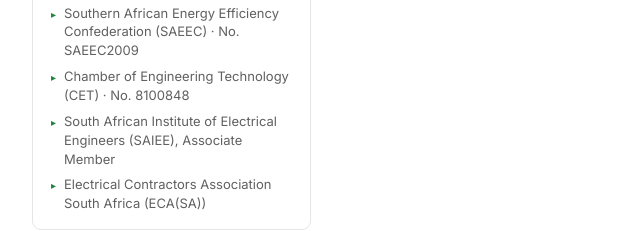
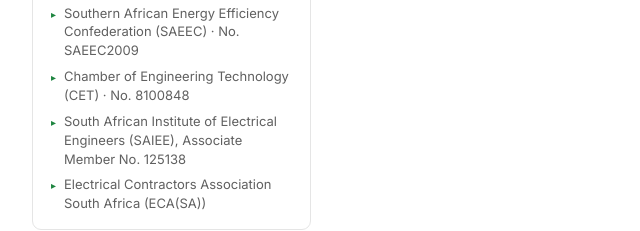
Before and after one commit to Ribatt/ribattseke-website, a plain HTML site: page index.html in a window 1280 px wide. Shown: the part 1537-1768 px from the top of the page, 178-818 px from the left. Drawn offline with nearby package versions, Linux system fonts and the light colour scheme; a web font is replaced by a local one.

Commit message:
Add SAIEE membership number to About tab
Co-Authored-By: Claude Sonnet 4.6 <noreply@anthropic.com>
Claude-Session: https://claude.ai/code/session_01Wn49YsgCAkxgmGwaD8Wsab

```diff
--- a/index.html
+++ b/index.html
@@ -1706,7 +1706,7 @@ footer{padding:20px 0;text-align:center;font-size:12px;color:var(--fg3);}
           <li>South African Photovoltaic Industry Association (SAPVIA)</li>
           <li>Southern African Energy Efficiency Confederation (SAEEC) · No. SAEEC2009</li>
           <li>Chamber of Engineering Technology (CET) · No. 8100848</li>
-          <li>South African Institute of Electrical Engineers (SAIEE), Associate Member</li>
+          <li>South African Institute of Electrical Engineers (SAIEE), Associate Member No. 125138</li>
           <li>Electrical Contractors Association South Africa (ECA(SA))</li>
         </ul>
       </div>
```
